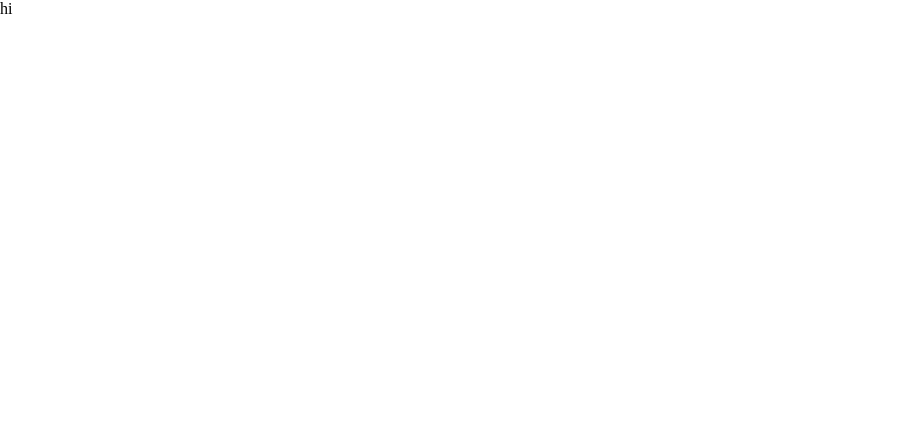
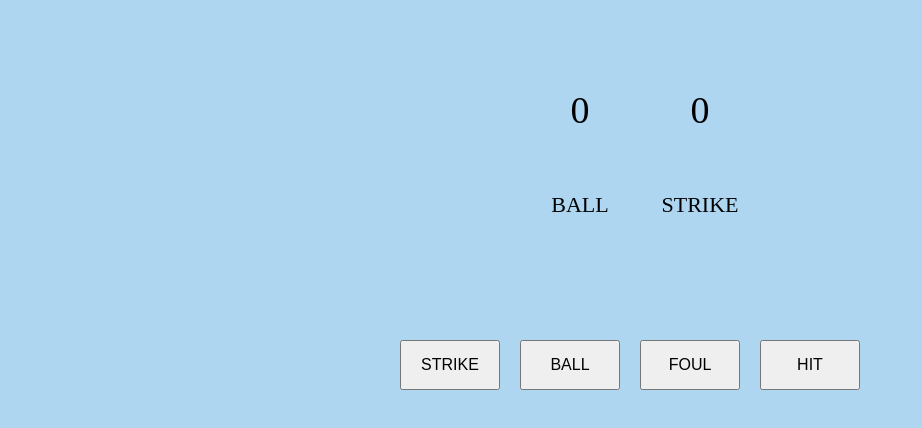
Before and after one commit to dsnair/unit-testing-examples, a React (Create React App) app in the folder react-testing-I/: page / in a window 1280 px wide. Shown: the top 428 px of the page, without its empty margins (0-922 px from the left). Built offline with nearby package versions, Linux system fonts and the light colour scheme.

Commit message:
add basic app style

```diff
--- a/react-testing-I/src/App.css
+++ b/react-testing-I/src/App.css
@@ -0,0 +1,31 @@
+.app {
+  height: 100vh;
+  width: 600px;
+  margin: auto;
+  text-transform: uppercase;
+  text-align: center;
+  font-size: 22px;
+}
+
+.display {
+  display: grid;
+  grid-template: 1fr 1fr / 120px 120px;
+  justify-content: center;
+  margin: 50px 0;
+}
+
+.score {
+  font-size: 38px;
+}
+
+button {
+  text-transform: uppercase;
+  width: 100px;
+  height: 50px;
+  margin-right: 20px;
+  font-size: 16px;
+}
+
+button:hover {
+  cursor: pointer;
+}
--- a/react-testing-I/src/App.js
+++ b/react-testing-I/src/App.js
@@ -1,8 +1,23 @@
-import React from 'react'
+import React, { useState } from 'react'
 import './App.css'
 
-function App() {
-  return <>{'hi'}</>
+const App = () => {
+  const [ball, setBall] = useState(0)
+  const [strike, setStrike] = useState(0)
+  return (
+    <div className="app">
+      <div className="display">
+        <p className="score">{ball}</p>
+        <p className="score">{strike}</p>
+        <p>Ball</p>
+        <p>Strike</p>
+      </div>
+      <button>Strike</button>
+      <button>Ball</button>
+      <button>Foul</button>
+      <button>Hit</button>
+    </div>
+  )
 }
 
 export default App
--- a/react-testing-I/src/index.css
+++ b/react-testing-I/src/index.css
@@ -1,3 +1,5 @@
 body {
   margin: 0;
+  padding: 0;
+  background-color: #aed6f1;
 }
```
